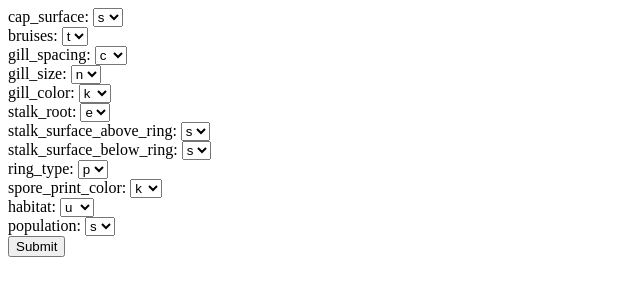
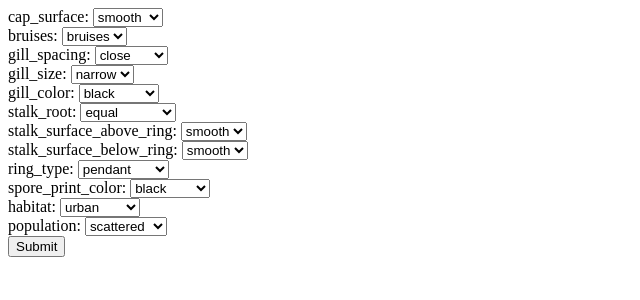
Before and after one commit to mrinalkantisikdar/mushroom_classification_end_to_end_ML_project, a Flask app: page /predict in a window 1280 px wide. Shown: the top 300 px of the page, without its empty margins (0-640 px from the left). Run offline with Flask 2, Linux system fonts and the light colour scheme.

Commit message:
final commit

```diff
--- a/app.py
+++ b/app.py
@@ -37,9 +37,14 @@ def predict_datapoint():        # this funciton will also be present in form.htm
         predict_pipeline=PredictPipeline()
         pred=predict_pipeline.predict(final_new_data)
 
+        target_map= {
+                "poisonous": 0,
+                "edible": 1
+                }
+
         results=pred
 
-        return render_template('results.html',final_result=results)     # return the results.html to form
+        return render_template('results.html',final_result=list(target_map.keys())[list(target_map.values()).index(results)])     # return the results.html to form
 
 
 
--- a/templates/form.html
+++ b/templates/form.html
@@ -5,133 +5,139 @@
 <div class="form-group">
   <label for="cap_surface">cap_surface:</label>
   <select id="cap_surface" name="cap_surface">
-    <option value="s">s</option>
-    <option value="y">y</option>
-    <option value="f">f</option>
-    <option value="g">g</option>
+    <option value="s">smooth</option>
+    <option value="y">scaly</option>
+    <option value="f">fibrous</option>
+    <option value="g">grooves</option>
   </select>
 </div>
 
 <div class="form-group">
   <label for="bruises">bruises:</label>
   <select id="bruises" name="bruises">
-    <option value="t">t</option>
-    <option value="f">f</option>
+    <option value="t">bruises</option>
+    <option value="f">no</option>
   </select>
 </div>
 
 <div class="form-group">
   <label for="gill_spacing">gill_spacing:</label>
   <select id="gill_spacing" name="gill_spacing">
-    <option value="c">c</option>
-    <option value="w">w</option>
+    <option value="c">close</option>
+    <option value="w">crowded</option>
+    <option value="d">distant</option>
   </select>
 </div>
 
 <div class="form-group">
   <label for="gill_size">gill_size:</label>
   <select id="gill_size" name="gill_size">
-    <option value="n">n</option>
-    <option value="b">b</option>
+    <option value="n">narrow</option>
+    <option value="b">broad</option>
   </select>
 </div>
 
 <div class="form-group">
   <label for="gill_color">gill_color:</label>
   <select id="gill_color" name="gill_color">
-    <option value="k">k</option>
-    <option value="n">n</option>
-    <option value="g">g</option>
-    <option value="p">p</option>
-    <option value="w">w</option>
-    <option value="h">h</option>
-    <option value="u">u</option>
-    <option value="e">e</option>
-    <option value="b">b</option>
-    <option value="r">r</option>
-    <option value="y">y</option>
-    <option value="o">o</option>
+    <option value="k">black</option>
+    <option value="n">brown</option>
+    <option value="g">gray</option>
+    <option value="p">pink</option>
+    <option value="w">white</option>
+    <option value="h">chocolate</option>
+    <option value="u">purple</option>
+    <option value="e">red</option>
+    <option value="b">buff</option>
+    <option value="r">green</option>
+    <option value="y">yellow</option>
+    <option value="o">orange</option>
   </select>
 </div>
 
 <div class="form-group">
   <label for="stalk_root">stalk_root:</label>
   <select id="stalk_root" name="stalk_root">
-    <option value="e">e</option>
-    <option value="c">c</option>
-    <option value="b">b</option>
-    <option value="r">r</option>
+    <option value="e">equal</option>
+    <option value="c">club</option>
+    <option value="b">bulbous</option>
+    <option value="r">rooted</option>
+    <option value="u">cup</option>
+    <option value="z">rhizomorphs</option>
   </select>
 </div>
 
 <div class="form-group">
   <label for="stalk_surface_above_ring">stalk_surface_above_ring:</label>
   <select id="stalk_surface_above_ring" name="stalk_surface_above_ring">
-    <option value="s">s</option>
-    <option value="f">f</option>
-    <option value="k">k</option>
-    <option value="y">y</option>
+    <option value="s">smooth</option>
+    <option value="f">fibrous</option>
+    <option value="k">silky</option>
+    <option value="y">scaly</option>
   </select>
 </div>
 
 <div class="form-group">
   <label for="stalk_surface_below_ring">stalk_surface_below_ring:</label>
   <select id="stalk_surface_below_ring" name="stalk_surface_below_ring">
-    <option value="s">s</option>
-    <option value="f">f</option>
-    <option value="k">k</option>
-    <option value="y">y</option>
+    <option value="s">smooth</option>
+    <option value="f">fibrous</option>
+    <option value="k">silky</option>
+    <option value="y">scaly</option>
   </select>
 </div>
 
 <div class="form-group">
   <label for="ring_type">ring_type:</label>
   <select id="ring_type" name="ring_type">
-    <option value="p">p</option>
-    <option value="e">e</option>
-    <option value="l">l</option>
-    <option value="f">f</option>
-    <option value="n">n</option>
+    <option value="p">pendant</option>
+    <option value="e">evanescent</option>
+    <option value="l">large</option>
+    <option value="f">flaring</option>
+    <option value="n">none</option>
+    <option value="c">cobwebby</option>
+    <option value="s">sheathing</option>
+    <option value="z">zone</option>
   </select>
 </div>
 
 <div class="form-group">
   <label for="spore_print_color">spore_print_color:</label>
   <select id="spore_print_color" name="spore_print_color">
-    <option value="k">k</option>
-    <option value="n">n</option>
-    <option value="u">u</option>
-    <option value="h">h</option>
-    <option value="w">w</option>
-    <option value="r">r</option>
-    <option value="o">o</option>
-    <option value="y">y</option>
-    <option value="b">b</option>
+    <option value="k">black</option>
+    <option value="n">brown</option>
+    <option value="u">purple</option>
+    <option value="h">chocolate</option>
+    <option value="w">white</option>
+    <option value="r">green</option>
+    <option value="o">orange</option>
+    <option value="y">yellow</option>
+    <option value="b">buff</option>
   </select>
 </div>
 
 <div class="form-group">
   <label for="habitat">habitat:</label>
   <select id="habitat" name="habitat">
-    <option value="u/n">u</option>
-    <option value="g/n">g</option>
-    <option value="m/n">m</option>
-    <option value="d/n">d</option>
-    <option value="p/n">p</option>
-    <option value="w/n">w</option>
-    <option value="l/n">l</option>
+    <option value="u/n">urban</option>
+    <option value="g/n">grasses</option>
+    <option value="m/n">meadows</option>
+    <option value="d/n">woods</option>
+    <option value="p/n">paths</option>
+    <option value="w/n">waste</option>
+    <option value="l/n">leaves</option>
   </select>
 </div>
 
 <div class="form-group">
   <label for="population">population:</label>
   <select id="population" name="population">
-    <option value="s">s</option>
-    <option value="n">n</option>
-    <option value="a">a</option>
-    <option value="v">v</option>
-    <option value="y">y</option>
-    <option value="c">c</option>
+    <option value="s">scattered</option>
+    <option value="n">numerous</option>
+    <option value="a">abundant</option>
+    <option value="v">several</option>
+    <option value="y">solitary</option>
+    <option value="c">clustered</option>
   </select>
 </div>
 <div style="clear:both;"></div>
--- a/templates/results.html
+++ b/templates/results.html
@@ -1 +1 @@
-<h1>{{final_result}}</h1>
+<h1>The mushroom is {{final_result}}.</h1>
```
